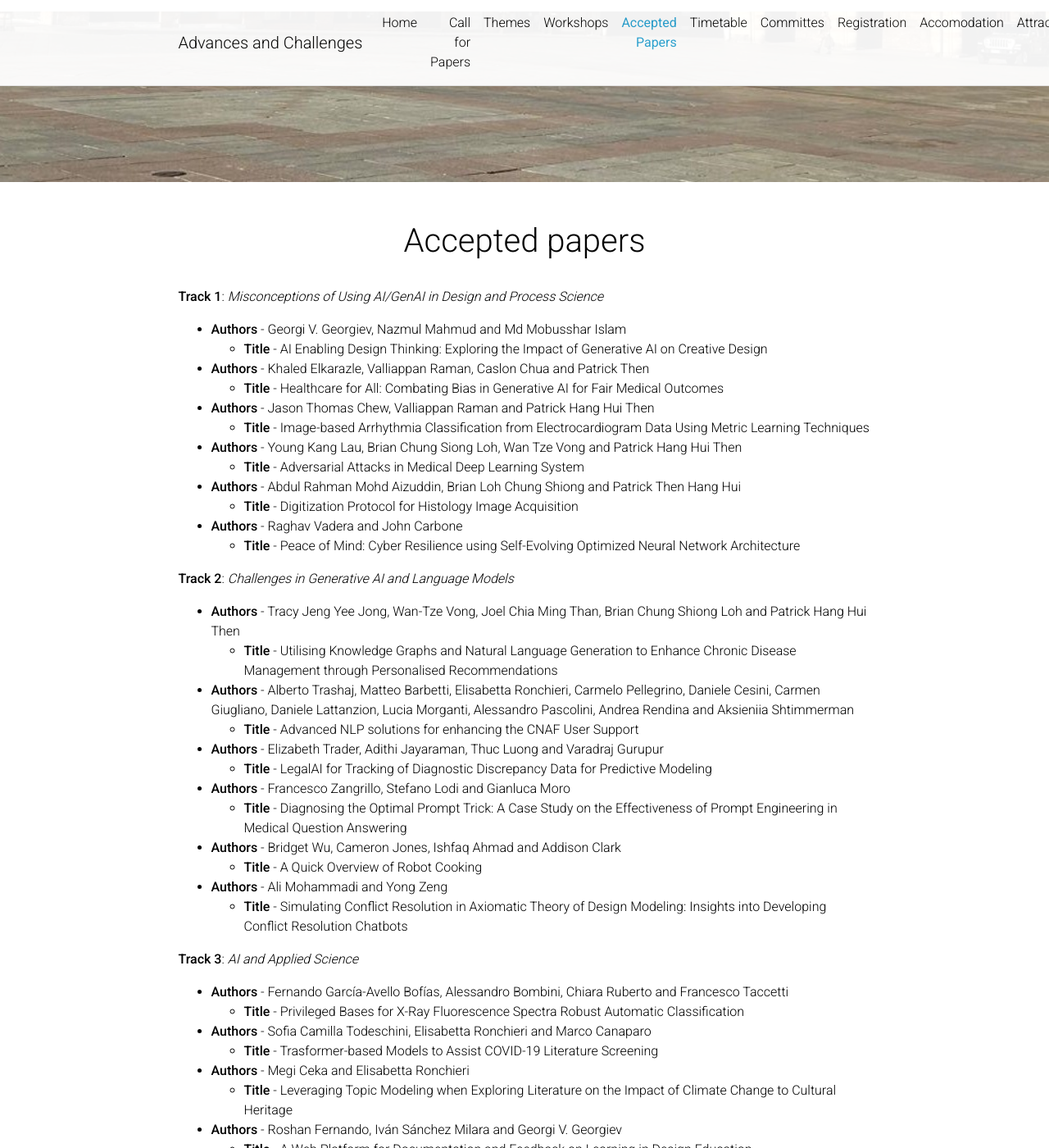
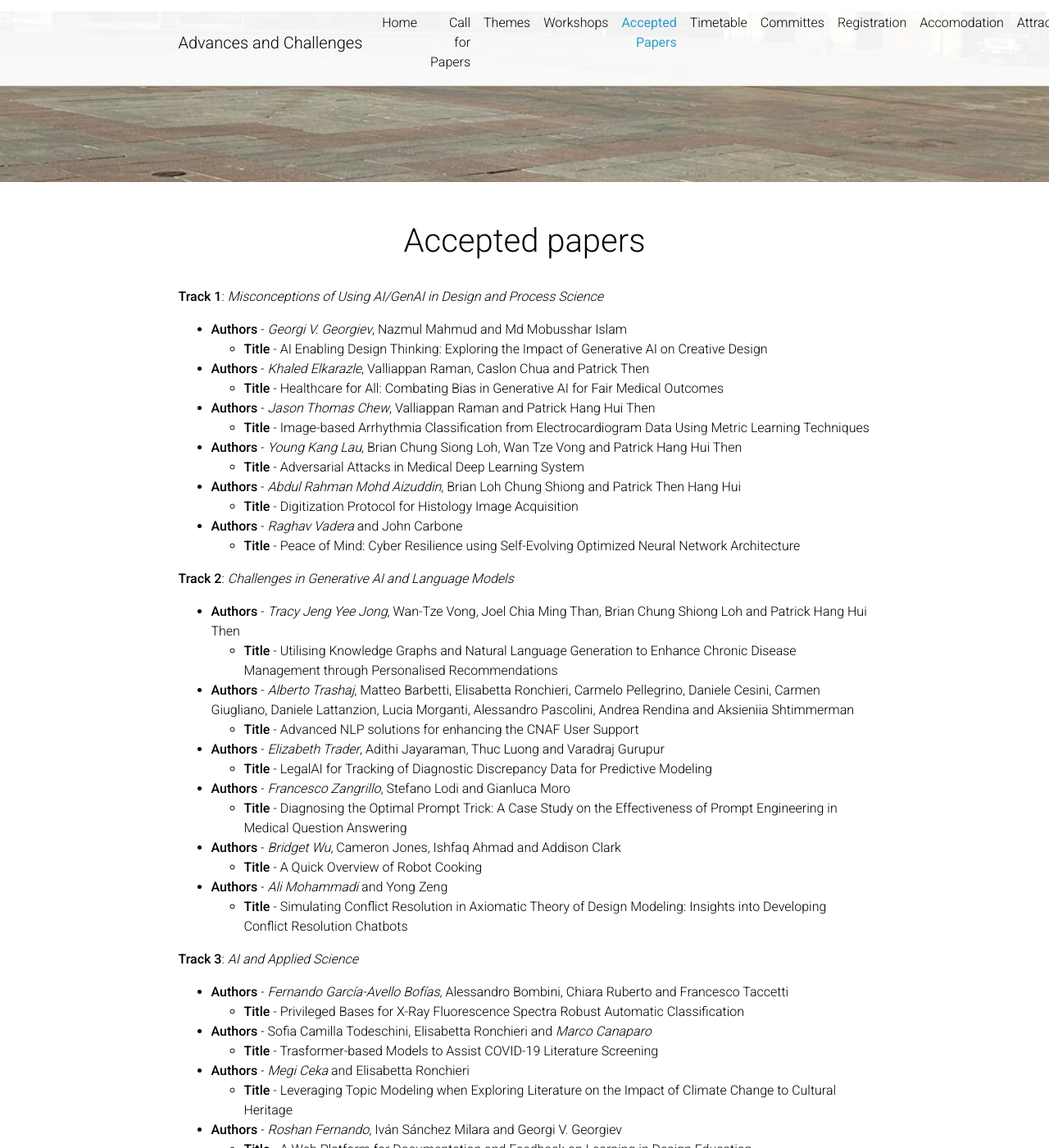
Before and after one commit to GenAI4DPS/advances-challenges, a Jekyll site: the page built from _pages/accepted-papers.md, in a window 1280 px wide and 1400 px high. Shown: the whole window at 82% size. Built offline with Jekyll 4.4.1, drawn with Linux system fonts in a browser that asks for light colours; comment, search, counter and statistics services are not loaded; a style sheet for code colours, icons or effects is not loaded; some of the changed text lies outside the part shown.

```diff
--- a/_pages/accepted-papers.md
+++ b/_pages/accepted-papers.md
@@ -10,89 +10,89 @@ nav_order: 5
 
 **Track 1**: _Misconceptions of Using AI/GenAI in Design and Process Science_
 
- - **Authors** - Georgi V. Georgiev, Nazmul Mahmud and Md Mobusshar Islam
+ - **Authors** - _Georgi V. Georgiev_, Nazmul Mahmud and Md Mobusshar Islam
    - **Title** - AI Enabling Design Thinking: Exploring the Impact of Generative AI on Creative Design
 
- - **Authors** - Khaled Elkarazle, Valliappan Raman, Caslon Chua and Patrick Then
+ - **Authors** - _Khaled Elkarazle_, Valliappan Raman, Caslon Chua and Patrick Then
    - **Title** - Healthcare for All: Combating Bias in Generative AI for Fair Medical Outcomes
 
- - **Authors** - Jason Thomas Chew, Valliappan Raman and Patrick Hang Hui Then
+ - **Authors** - _Jason Thomas Chew_, Valliappan Raman and Patrick Hang Hui Then
    - **Title** - Image-based Arrhythmia Classification from Electrocardiogram Data Using Metric Learning Techniques
 
- - **Authors** - Young Kang Lau, Brian Chung Siong Loh, Wan Tze Vong and Patrick Hang Hui Then
+ - **Authors** - _Young Kang Lau_, Brian Chung Siong Loh, Wan Tze Vong and Patrick Hang Hui Then
    - **Title** - Adversarial Attacks in Medical Deep Learning System
 
- - **Authors** - Abdul Rahman Mohd Aizuddin, Brian Loh Chung Shiong and Patrick Then Hang Hui
+ - **Authors** - _Abdul Rahman Mohd Aizuddin_, Brian Loh Chung Shiong and Patrick Then Hang Hui
    - **Title** - Digitization Protocol for Histology Image Acquisition
 
- - **Authors** - Raghav Vadera and John Carbone
+ - **Authors** - _Raghav Vadera_ and John Carbone
    - **Title** - Peace of Mind: Cyber Resilience using Self-Evolving Optimized Neural Network Architecture
 
 **Track 2**: _Challenges in Generative AI and Language Models_
 
- - **Authors** - Tracy Jeng Yee Jong, Wan-Tze Vong, Joel Chia Ming Than, Brian Chung Shiong Loh and Patrick Hang Hui Then
+ - **Authors** - _Tracy Jeng Yee Jong_, Wan-Tze Vong, Joel Chia Ming Than, Brian Chung Shiong Loh and Patrick Hang Hui Then
    - **Title** - Utilising Knowledge Graphs and Natural Language Generation to Enhance Chronic Disease Management through Personalised Recommendations
 
- - **Authors** - Alberto Trashaj, Matteo Barbetti, Elisabetta Ronchieri, Carmelo Pellegrino, Daniele Cesini, Carmen Giugliano, Daniele Lattanzion, Lucia Morganti, Alessandro Pascolini, Andrea Rendina and Aksieniia Shtimmerman
+ - **Authors** - _Alberto Trashaj_, Matteo Barbetti, Elisabetta Ronchieri, Carmelo Pellegrino, Daniele Cesini, Carmen Giugliano, Daniele Lattanzion, Lucia Morganti, Alessandro Pascolini, Andrea Rendina and Aksieniia Shtimmerman
    - **Title** - Advanced NLP solutions for enhancing the CNAF User Support
 
- - **Authors** - Elizabeth Trader, Adithi Jayaraman, Thuc Luong and Varadraj Gurupur
+ - **Authors** - _Elizabeth Trader_, Adithi Jayaraman, Thuc Luong and Varadraj Gurupur
    - **Title** - LegalAI for Tracking of Diagnostic Discrepancy Data for Predictive Modeling
 
- - **Authors** - Francesco Zangrillo, Stefano Lodi and Gianluca Moro
+ - **Authors** - _Francesco Zangrillo_, Stefano Lodi and Gianluca Moro
    - **Title** - Diagnosing the Optimal Prompt Trick: A Case Study on the Effectiveness of Prompt Engineering in Medical Question Answering
 
- - **Authors** - Bridget Wu, Cameron Jones, Ishfaq Ahmad and Addison Clark
+ - **Authors** - _Bridget Wu_, Cameron Jones, Ishfaq Ahmad and Addison Clark
    - **Title** - A Quick Overview of Robot Cooking
 
- - **Authors** - Ali Mohammadi and Yong Zeng
+ - **Authors** - _Ali Mohammadi_ and Yong Zeng
    - **Title** - Simulating Conflict Resolution in Axiomatic Theory of Design Modeling: Insights into Developing Conflict Resolution Chatbots
 
 **Track 3**: _AI and Applied Science_
 
- - **Authors** - Fernando García-Avello Bofías, Alessandro Bombini, Chiara Ruberto and Francesco Taccetti
+ - **Authors** - _Fernando García-Avello Bofías_, Alessandro Bombini, Chiara Ruberto and Francesco Taccetti
    - **Title** - Privileged Bases for X-Ray Fluorescence Spectra Robust Automatic Classification
 
- - **Authors** - Sofia Camilla Todeschini, Elisabetta Ronchieri and Marco Canaparo
+ - **Authors** - Sofia Camilla Todeschini, Elisabetta Ronchieri and _Marco Canaparo_
    - **Title** - Trasformer-based Models to Assist COVID-19 Literature Screening
 
- - **Authors** - Megi Ceka and Elisabetta Ronchieri
+ - **Authors** - _Megi Ceka_ and Elisabetta Ronchieri
    - **Title** - Leveraging Topic Modeling when Exploring Literature on the Impact of Climate Change to Cultural Heritage
 
- - **Authors** - Roshan Fernando, Iván Sánchez Milara and Georgi V. Georgiev
+ - **Authors** - _Roshan Fernando_, Iván Sánchez Milara and Georgi V. Georgiev
    - **Title** - A Web Platform for Documentation and Feedback on Learning in Design Education
 
- - **Authors** - Shanmugapriyaa Kr and Dr Valliappan Raman
+ - **Authors** - _Shanmugapriyaa Kr_ and Dr Valliappan Raman
    - **Title** - An Intensive Study on Leveraging Convolution Neural Network for Bird Species identification through Vocalization
 
- - **Authors** - Jiami Yang, Chenyi Zhang, Siyuan Huang, Hamed A. Shirazi, Monica Bordegoni, Xiao Liu, Hude Quan, Abdessamad Ben Hamza and Yong Zeng
+ - **Authors** - _Jiami Yang_, Chenyi Zhang, Siyuan Huang, Hamed A. Shirazi, Monica Bordegoni, Xiao Liu, Hude Quan, Abdessamad Ben Hamza and Yong Zeng
    - **Title** - Unearthing Stakeholder Behaviour Patterns to Enhance Sustainable Product Design
 
- - **Authors** - Giovanni Zurlo and Elisabetta Ronchieri
+ - **Authors** - _Giovanni Zurlo_ and Elisabetta Ronchieri
    - **Title** - AI-Based Medical Imaging of COVID-19: A Visual and Textual Analysis of Scientific Literature
 
 **Track 4**: _AI/GenAI Applications and Computational Platforms_
 
- - **Authors** - Radmila Juric
+ - **Authors** - _Radmila Juric_
    - **Title** - Mediating Mental Disorder Diagnosis and Treatments through Computational Psychiatry
 
- - **Authors** - Mattia Ricchi, Fabrizio Alfonsi, Camilla Marella, Marco Barbieri, Alessandra Retico, Leonardo Brizi, Alessandro Gabrielli and Claudia Testa
+ - **Authors** - _Mattia Ricchi_, Fabrizio Alfonsi, Camilla Marella, Marco Barbieri, Alessandra Retico, Leonardo Brizi, Alessandro Gabrielli and Claudia Testa
    - **Title** - Hardware acceleration for ultra-fast Neural Network training on FPGA for MRF map reconstruction
 
- - **Authors** - Guido Russo, Massimo Brescia, Stefania Conte, Elvira Rossi and Augusto Tortora
+ - **Authors** - _Guido Russo_, Massimo Brescia, Stefania Conte, Elvira Rossi and Augusto Tortora
    - **Title** - Building a new Data Center for AI applications in high energy physics and astrophysics and in the Digital Humanities
 
- - **Authors** - Addison Clark, Ishfaq Ahmad, Divya Prakash and Manfred Huber
+ - **Authors** - _Addison Clark_, Ishfaq Ahmad, Divya Prakash and Manfred Huber
    - **Title** - Multi-Robot Coordination Workflows for Assistive Healthcare
 
- - **Authors** - Vlad Pavlovich, Nancy Yang, Ishfaq Ahmad, Addison Clark and Hansheng Lei
+ - **Authors** - _Vlad Pavlovich_, Nancy Yang, Ishfaq Ahmad, Addison Clark and Hansheng Lei
    - **Title** - An Overview of Smart Glasses and Some Research Issues
 
- - **Authors** - Radmila Juric, Eiman Almami and Ibtesam Almami
+ - **Authors** - _Radmila Juric_, Eiman Almami and Ibtesam Almami
    - **Title** - Software architectural model for creating treatment plans for mental health symptoms
 
- - **Authors** - Radmila Juric and Harvey Kalsi
+ - **Authors** - _Radmila Juric_ and Harvey Kalsi
    - **Title** - Digital Twins in Dentistry: The impact of AI technologies
 
- - **Authors** - Radmila Juric, Eiman Almami, Ibtesim Almami and Boris Sever
+ - **Authors** - _Radmila Juric_, Eiman Almami, Ibtesim Almami and Boris Sever
    - **Title** - Reference software architecture for defining treatments for mental disorders
```
